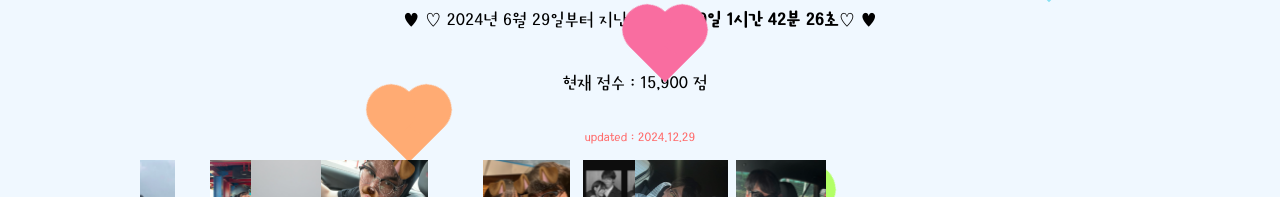
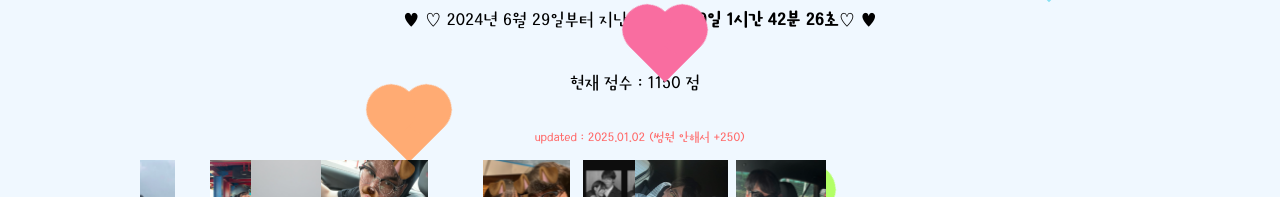
Before and after one commit to ffferncake/countdown-app, a React (Create React App) app: page / in a window 1280 px wide. Shown: the part 378-575 px from the top of the page. Built offline with nearby package versions, Linux system fonts and the light colour scheme.

Commit message:
점수 업데이트

```diff
--- a/src/App.js
+++ b/src/App.js
@@ -245,8 +245,8 @@ function App() {
         )}
       </div>
       <div className="score-wrap">
-        <p className="score-heading">현재 점수 : 15,900 점</p>
-        <p className="score-date">updated : 2024.12.29 </p>
+        <p className="score-heading">현재 점수 : 1150 점</p>
+        <p className="score-date">updated : 2025.01.02 (썸원 안해서 +250)</p>
       </div>
       <div className="slider">
         {Array.from({ length: 10 }, (_, i) => (
```
